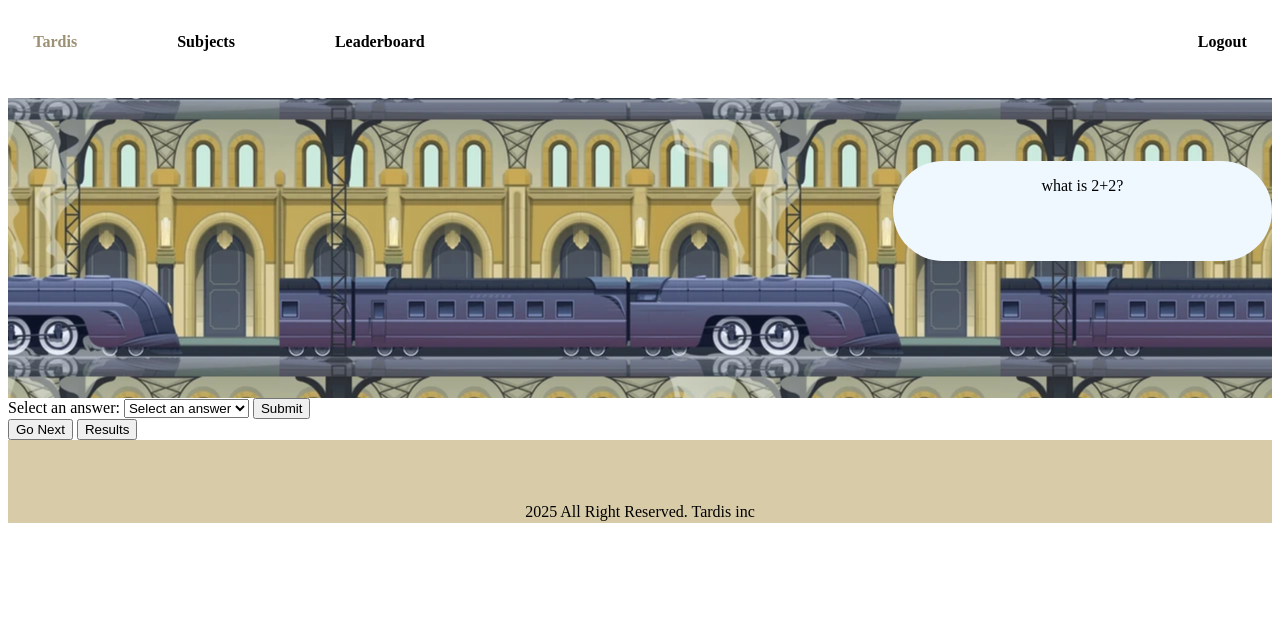
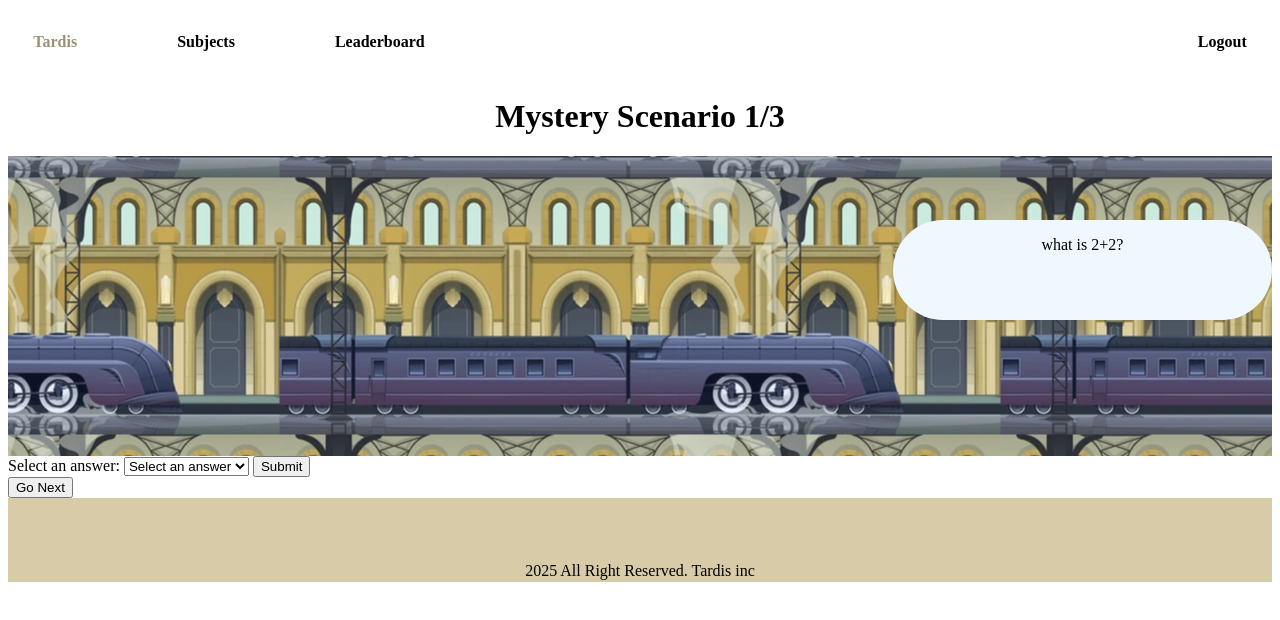
Before and after one commit to vikkapoor25/tardis_game, a website: page client/game_page.html in a window 1280 px wide. Drawn offline with Linux system fonts and the light colour scheme.

Commit message:
added functionality to redirect to results

```diff
--- a/client/assets/game_page.js
+++ b/client/assets/game_page.js
@@ -35,6 +35,16 @@ const exampleQuestions = [
     option_1: "6",
     option_2:"4",
     option_3:"5",
+    },
+
+    {question_id: 3,
+    question: "what is 4+4?",
+    answer: "8",
+    correct_response: "well done",
+    incorrect_reponse:"no i dont think so",
+    option_1: "6",
+    option_2:"8",
+    option_3:"5",
     }
 
 ]
@@ -52,19 +62,14 @@ answerForm.addEventListener("submit", (e) => {
         displayDialogue(scenarioRow.correct_response)
     }
     else{
-        //questionNumber +=1
         displayDialogue(scenarioRow.incorrect_reponse)
     }
     document.querySelector("#submitBtn").disabled = true
 
-    //Lock form once submitted
-    // const elements = answerForm.elements;
-    // for (let i = 0; i < elements.length; i++) {
-    //   elements[i].disabled = true;
-    // }
 })
 
 function loadQuestion(inputQuestionNumber){
+    if (questionNumber < 2){
        questionNumber+=1
         document.querySelector("#submitBtn").disabled = false
         const scenarioRow = exampleQuestions[questionNumber]
@@ -77,7 +82,12 @@ function loadQuestion(inputQuestionNumber){
         optionOne.textContent = optionOne.value
         optionTwo.textContent = optionTwo.value
         optionThree.textContent = optionThree.value
+        gameHeader.textContent = `Mystery Scenario ${questionNumber+1}/3`
         displayDialogue(scenarioRow.question)
+    } else{
+        window.location.assign("./results.html")
+    }
+
 }
 
 // Display dialogue
--- a/client/game_page.html
+++ b/client/game_page.html
@@ -43,7 +43,6 @@
     </form>
 
     <button id="go-next" type="button"> Go Next</button>
-    <button type="button"> Results </button>
 
 <footer> 2025 All Right Reserved. Tardis inc</footer>
 </body>
```
Lines whose indentation alone changed are shown as unchanged.
